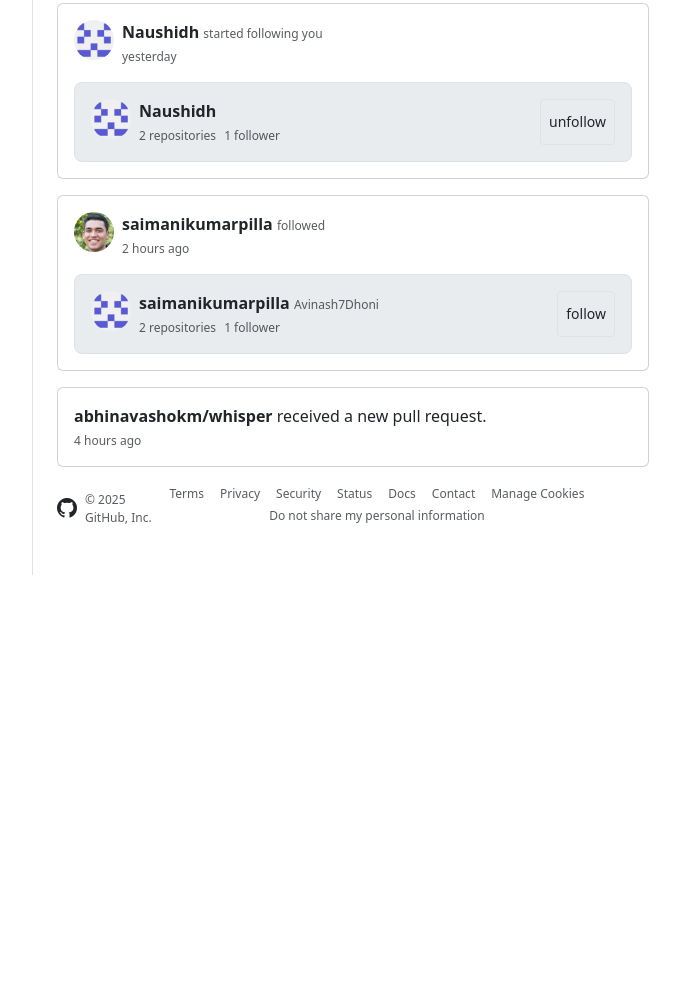
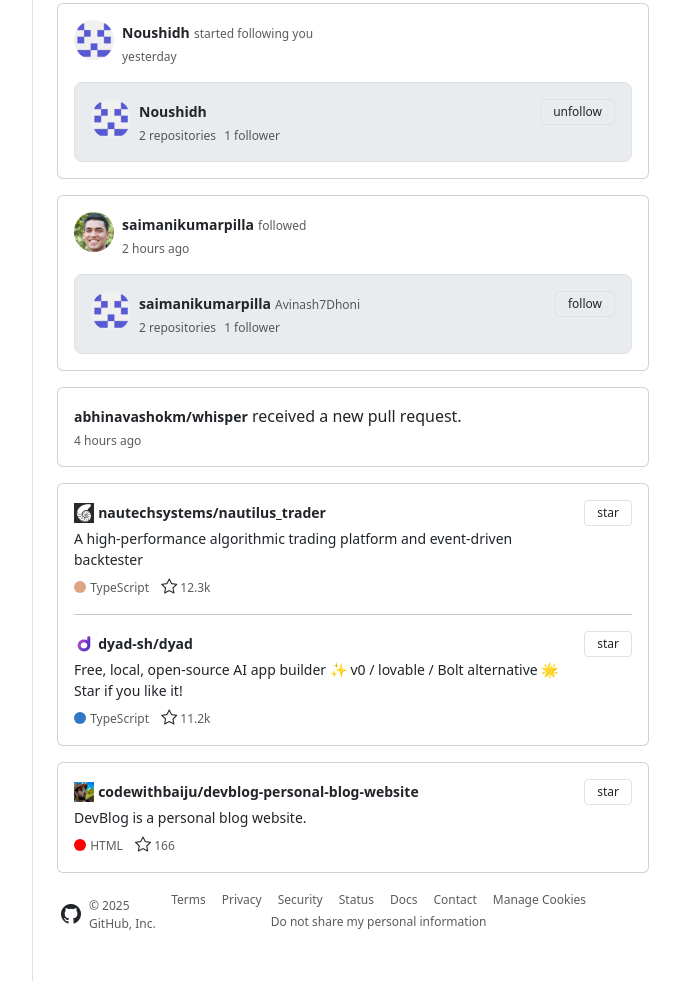
Before and after one commit to abhinavashokm/github-clone-responsive, a plain HTML site: page index.html in a window 1280 px wide. Shown: the part 492-1473 px from the top of the page, without its empty margins (287-967 px from the left). Before the commit the page ends 1067 px from the top, so only its background shows below. Drawn offline with nearby package versions, Linux system fonts and the light colour scheme.

Commit message:
feed section almost done

```diff
--- a/index.html
+++ b/index.html
@@ -5,6 +5,7 @@
     <meta charset="UTF-8">
     <meta name="viewport" content="width=device-width, initial-scale=1.0">
     <title>GitHub-Clone</title>
+    <link rel="shortcut icon" href="./images/favicon.png" type="image/x-icon">
     <link rel="stylesheet" href="./style.css">
     <link href="https://cdn.jsdelivr.net/npm/bootstrap@5.3.7/dist/css/bootstrap.min.css" rel="stylesheet"
         integrity="sha384-LN+7fdVzj6u52u30Kp6M/trliBMCMKTyK833zpbD+pXdCLuTusPj697FH4R/5mcr" crossorigin="anonymous">
@@ -48,7 +49,7 @@
 
 
     <!-- Main GitHub-style 3-column layout -->
-    <div class="container-fluid mt-3">
+    <div class="container-fluid mt-3 main">
         <div class="row">
             <!-- Left Sidebar (Repositories list) -->
             <div class="col-xl-3 col-md-3 border-end px-3">
@@ -123,7 +124,7 @@
                                         </div>
                                     </div>
                                 </div>
-                                <button class="btn btn-sm border" type="button">follow</button>
+                                <button class="btn border" type="button">follow</button>
                             </div>
                         </div>
                     </div>
@@ -133,7 +134,7 @@
                             <div class="d-flex gap-2">
                                 <img class="feed-profile-images" src="./images/person2.png" alt="">
                                 <div>
-                                    <strong>Naushidh</strong> <span class="text-muted">started following you</span>
+                                    <strong>Noushidh</strong> <span class="text-muted">started following you</span>
                                     <div class="text-muted small mt-1">yesterday</div>
                                 </div>
 
@@ -143,7 +144,7 @@
                                     <img class="feed-profile-images" src="./images/person2.png" alt="">
                                     <div class="d-flex justify-content-between">
                                         <div>
-                                            <strong>Naushidh</strong>
+                                            <strong>Noushidh</strong>
                                             <div class="text-muted small mt-1 d-flex gap-2"><span>2
                                                     repositories</span><span>1 follower</span></div>
                                         </div>
@@ -188,8 +189,80 @@
                         </div>
                     </div>
 
-                    <footer class="d-flex flex-column-reverse flex-lg-row mb-5 justify-content-between align-items-center" style="font-size: 12px;">
-                        <div class="brand d-flex gap-2 align-items-center mt-2">
+                    <div class="card mb-3">
+                        <div class="card-body">
+                            <div class="d-flex">
+                                <div>
+                                    <img class="feedimg" src="./images/feedimg1.png" alt="">
+                                    <a class="text-decoration-none fw-bold text-body headerofcards"
+                                        href="">nautechsystems/nautilus_trader</a>
+                                    <div class=" small mt-1">
+                                        A high-performance algorithmic trading platform and event-driven backtester
+                                    </div>
+                                    <div class="mt-1">
+                                        <span style="background-color: #dea584;" class="repo-language-color"></span>
+                                        <span class="text-muted
+                                        ">TypeScript</span>
+                                        <span class="ms-2 feed-rating"><i class="bi bi-star"></i><span
+                                                class="text-muted"> 12.3k</span></span>
+                                    </div>
+                                </div>
+                                <button class="btn btn-sm border ms-auto" type="button">star</button>
+                            </div>
+                            <hr>
+                            <div class="d-flex">
+                                <div>
+                                    <img class="feedimg" src="./images/feedimg2.png" alt="">
+                                    <a class="text-decoration-none fw-bold text-body headerofcards"
+                                        href="">dyad-sh/dyad</a>
+                                    <div class=" small mt-1">
+
+                                        Free, local, open-source AI app builder ✨ v0 / lovable / Bolt alternative 🌟
+                                        Star if
+                                        you
+                                        like it!
+
+                                    </div>
+                                    <div class="mt-1">
+                                        <span style="background-color: #3178c6;" class="repo-language-color"></span>
+                                        <span class="text-muted
+                                        ">TypeScript</span>
+                                        <span class="ms-2 feed-rating"><i class="bi bi-star"></i><span
+                                                class="text-muted"> 11.2k</span></span>
+                                    </div>
+                                </div>
+                                <button class="btn btn-sm border ms-auto" type="button">star</button>
+                            </div>
+                        </div>
+                    </div>
+
+                    <div class="card mb-3">
+                        <div class="card-body">
+                            <div class="d-flex">
+                                <div>
+                                    <img class="feedimg" src="./images/feedimg2.jpeg" alt="">
+                                    <a class="text-decoration-none fw-bold text-body headerofcards"
+                                        href="">codewithbaiju/devblog-personal-blog-website</a>
+                                    <div class=" small mt-1">
+                                         DevBlog is a personal blog website.
+                                    </div>
+                                    <div class="mt-1">
+                                        <span style="background-color: red;" class="repo-language-color"></span>
+                                        <span class="text-muted
+                                        ">HTML</span>
+                                        <span class="ms-2 feed-rating"><i class="bi bi-star"></i><span
+                                                class="text-muted"> 166</span></span>
+                                    </div>
+                                </div>
+                                <button class="btn btn-sm border ms-auto" type="button">star</button>
+                            </div>
+                        </div>
+                    </div>
+
+                    <footer
+                        class="d-flex flex-column-reverse flex-lg-row mb-5 justify-content-between align-items-center"
+                        style="font-size: 12px;">
+                        <div class="brand d-flex gap-2 align-items-center mt-2 ms-1">
                             <i class="bi bi-github fs-5"></i>
                             <a class="text-muted text-decoration-none" href="">&copy; 2025 GitHub, Inc. </a>
                         </div>
--- a/style.css
+++ b/style.css
@@ -1,3 +1,4 @@
+/*NAV*/
 .form-white.input-group>.form-control:focus {
     border-color: #fff;
     box-shadow: inset 0 0 0 1px #fff;
@@ -35,7 +36,7 @@
     /*think again*/
 }
 
-/*feed*/
+/*FEED*/
 .copilot-suggestions li {
     padding: 10px;
     border-radius: 20px;
@@ -47,6 +48,39 @@
     border-radius: 20px;
 
 }
-.card-body .text-muted{
+
+.card-body .text-muted {
     font-size: 12px;
 }
+
+.main .btn {
+    padding: 3px 12px;
+    font-size: 12px;
+
+    height: 100%;
+}
+
+strong {
+    font-size: 14px;
+}
+
+.headerofcards {
+    font-size: 14px;
+}
+
+.feedimg {
+    height: 20px;
+}
+
+.repo-language-color {
+    position: relative;
+    top: 1px;
+    display: inline-block;
+    width: 12px;
+    height: 12px;
+    border: var(--borderWidth-thin) solid var(--borderColor-translucent);
+    border-radius: 50%;
+}
+.feed-ranking{
+    font-size: 14px;
+}
```
Also changed, not shown: images/favicon.png (added), images/feedimg1.png (added), images/feedimg2.jpeg (added), images/feedimg2.png (added). Lines whose indentation alone changed are shown as unchanged.
